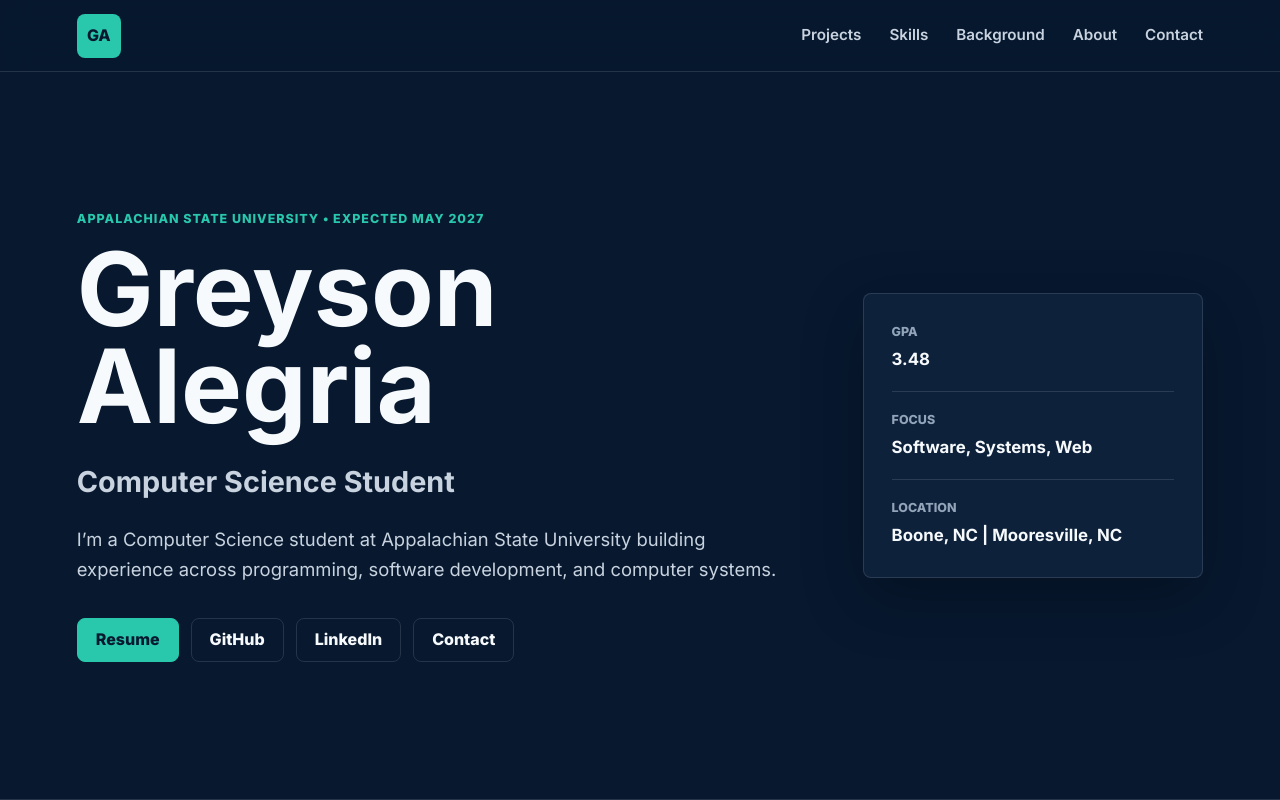
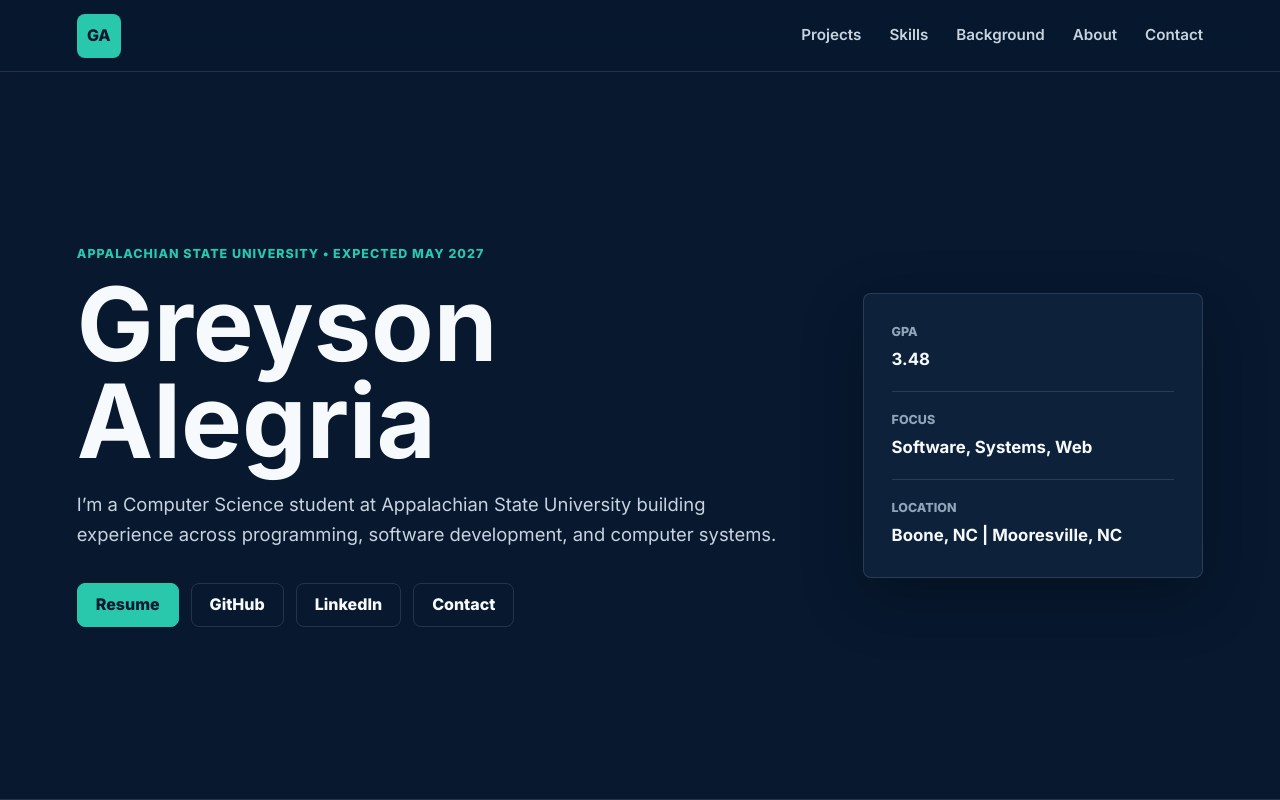
Before and after one commit to GreysonA75/portfolio, a plain HTML site: page index.html in a window 1280 px wide. Shown: the top 800 px of the page. Drawn offline with Linux system fonts and the light colour scheme.

Commit message:
Remove duplicate student label

```diff
--- a/index.html
+++ b/index.html
@@ -44,7 +44,6 @@
       <div class="hero-content">
         <p class="eyebrow">Appalachian State University • Expected May 2027</p>
         <h1>Greyson Alegria</h1>
-        <p class="hero-title">Computer Science Student</p>
         <p class="hero-intro">I’m a Computer Science student at Appalachian State University building experience across programming, software development, and computer systems.</p>
         <div class="hero-actions" aria-label="Primary links">
           <a class="button primary" href="https://greysona75.github.io/resume/" target="_blank" rel="noreferrer">Resume</a>
--- a/style.css
+++ b/style.css
@@ -146,13 +146,6 @@ h3 {
   margin: 0;
   font-size: 1.12rem;
   line-height: 1.25;
-}
-
-.hero-title {
-  margin: 24px 0 0;
-  color: var(--muted);
-  font-size: clamp(1.25rem, 2.4vw, 1.8rem);
-  font-weight: 700;
 }
 
 .hero-intro {
```
